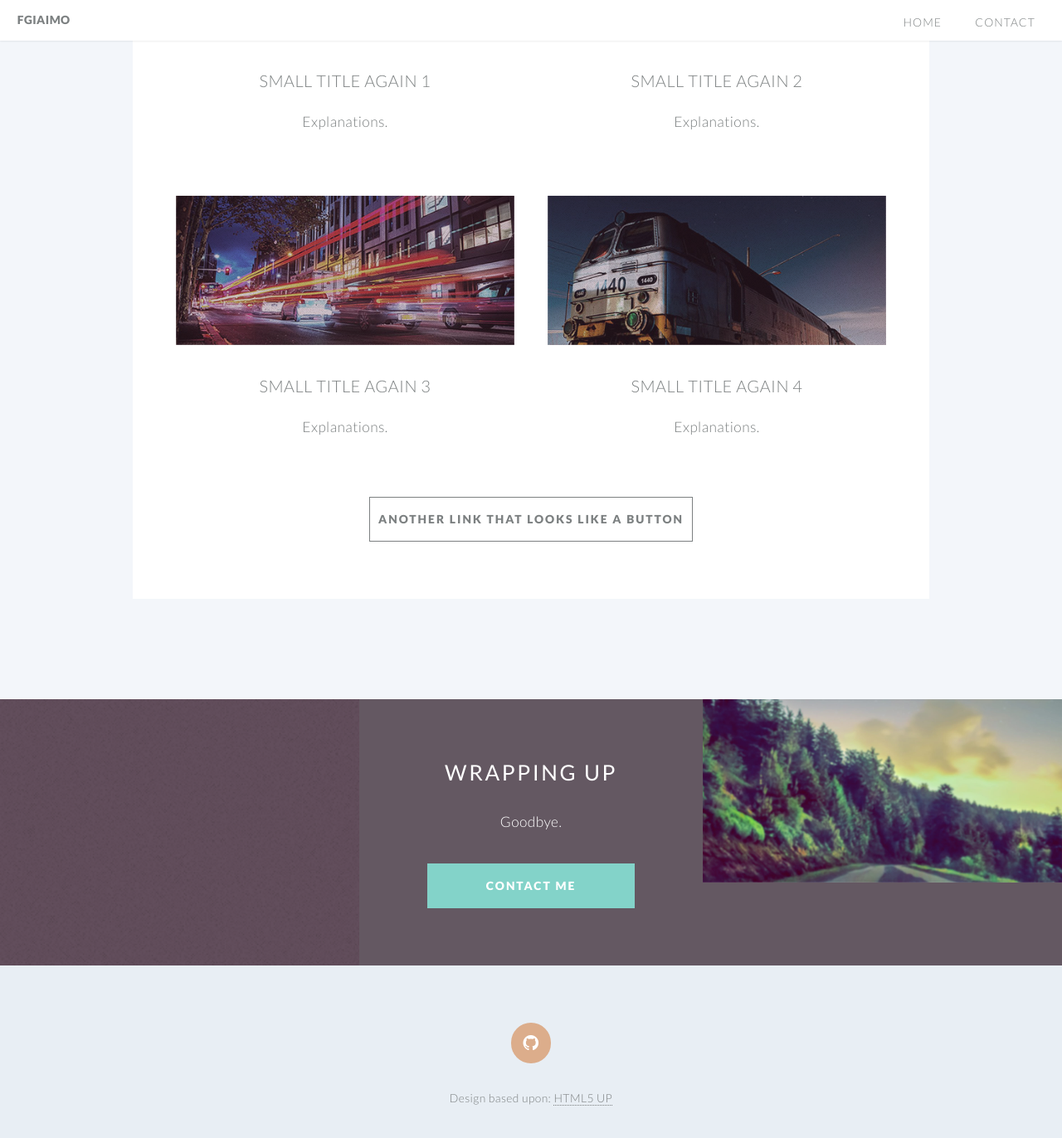
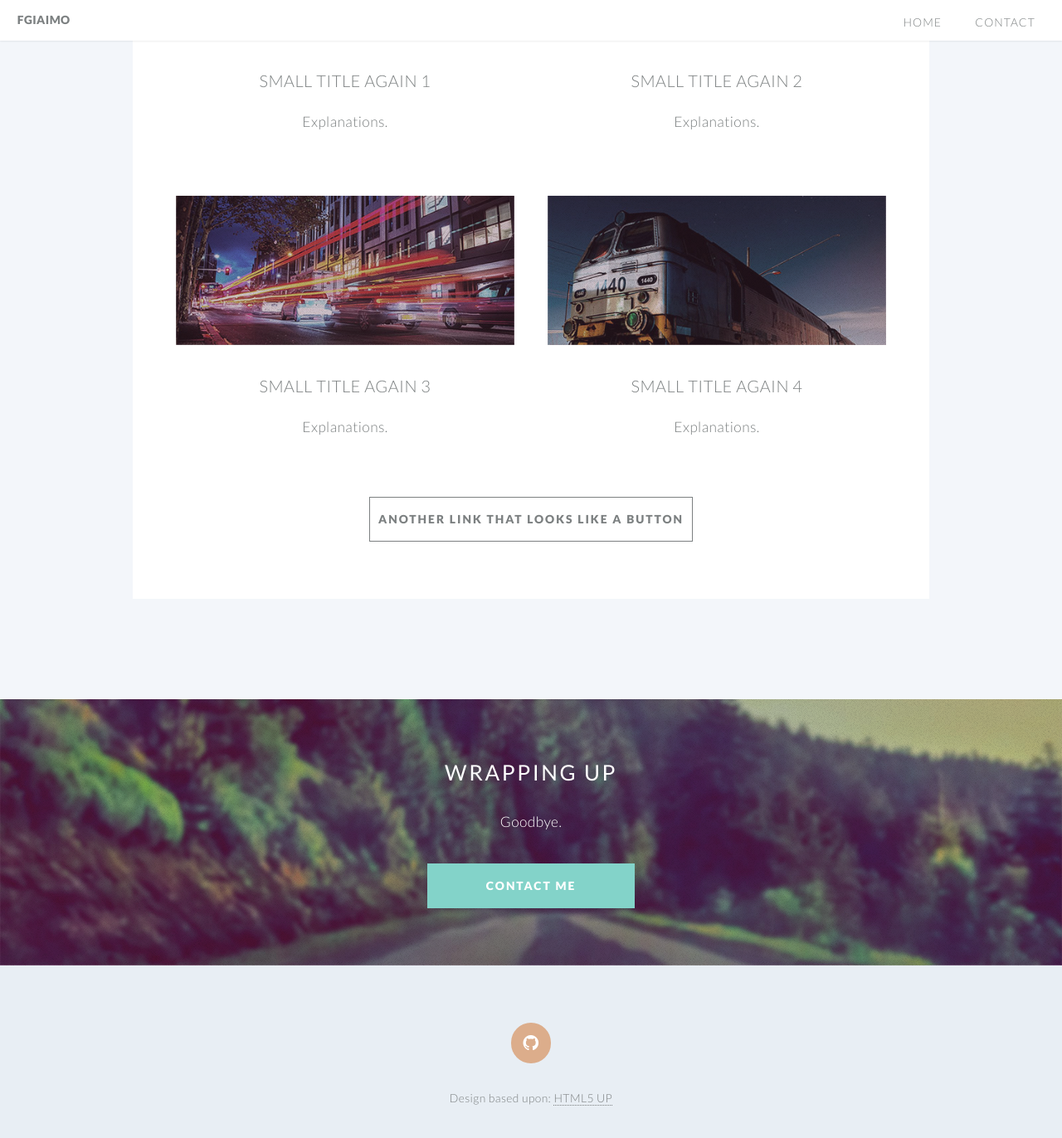
Before and after one commit to fgiaimo/fgiaimo.github.io, a Jekyll site: the page built from index.html, in a window 1280 px wide and 1400 px high, scrolled down 2100 px. Shown: the top 1372 px of the window at 83% size. Built offline with Jekyll 4.4.1, drawn with Linux system fonts in a browser that asks for light colours.

Commit message:
I meant cta

```diff
--- a/css/style.css
+++ b/css/style.css
@@ -900,12 +900,12 @@
 /* CTA */
 
 	#cta {
-		background-attachment: scroll, scroll, scroll, fixed;
+		background-attachment: /*scroll, scroll,*/ scroll, fixed;
 		background-color: #645862;
 		background-image: /*url("images/light-tl.svg"), url("images/light-tr.svg"),*/ url("images/overlay.png"), url("../images/banner.jpg");
-		background-position: top left, top right, top left, bottom center;
-		background-repeat: no-repeat, no-repeat, repeat, no-repeat;
-		background-size: 25em, 25em, auto, cover;
+		background-position: /*top left, top right,*/ top left, bottom center;
+		background-repeat: /*no-repeat, no-repeat,*/ repeat, no-repeat;
+		background-size: /*25em, 25em,*/ auto, cover;
 		color: white;
 		padding: 5em;
 		text-align: center;
```
